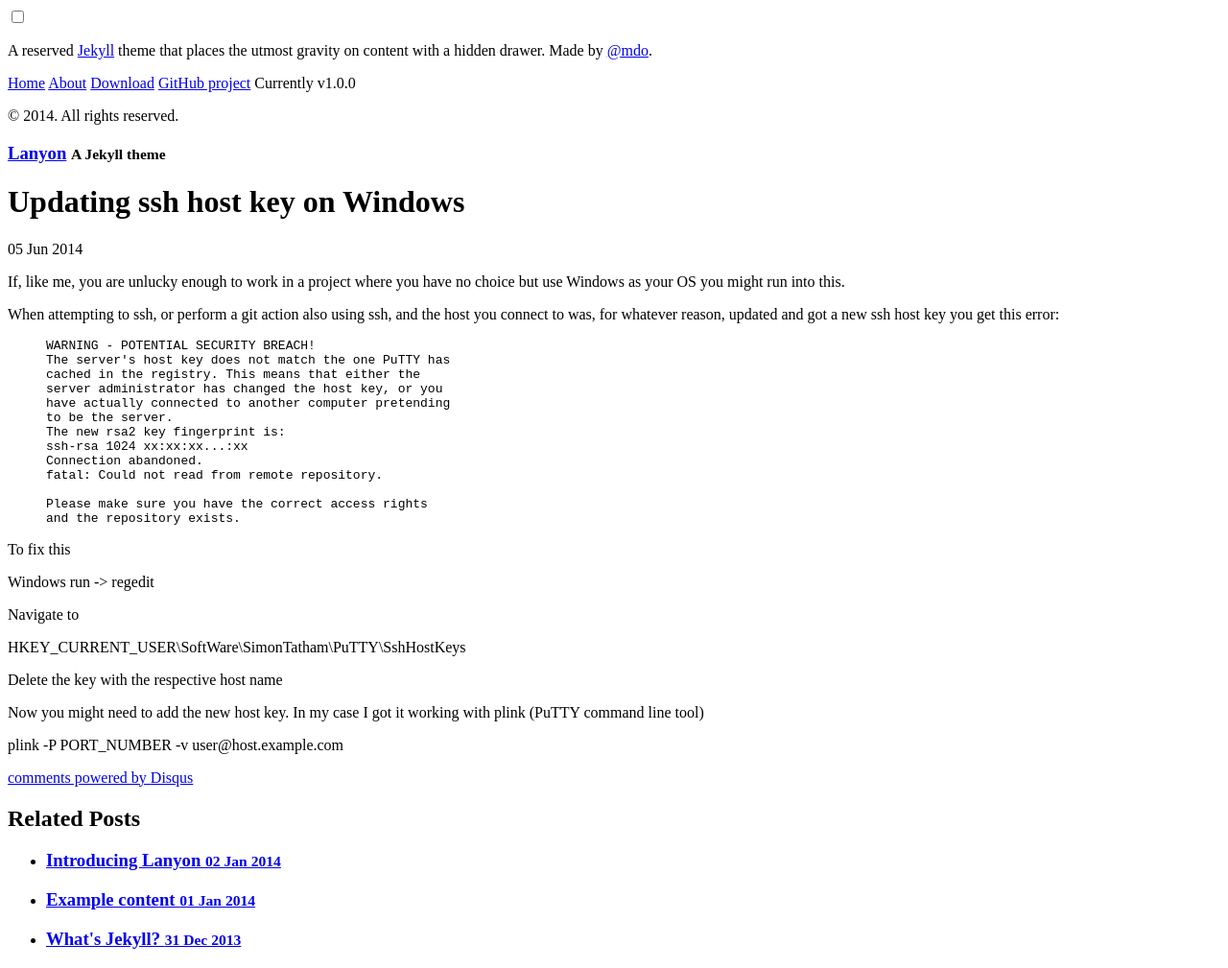
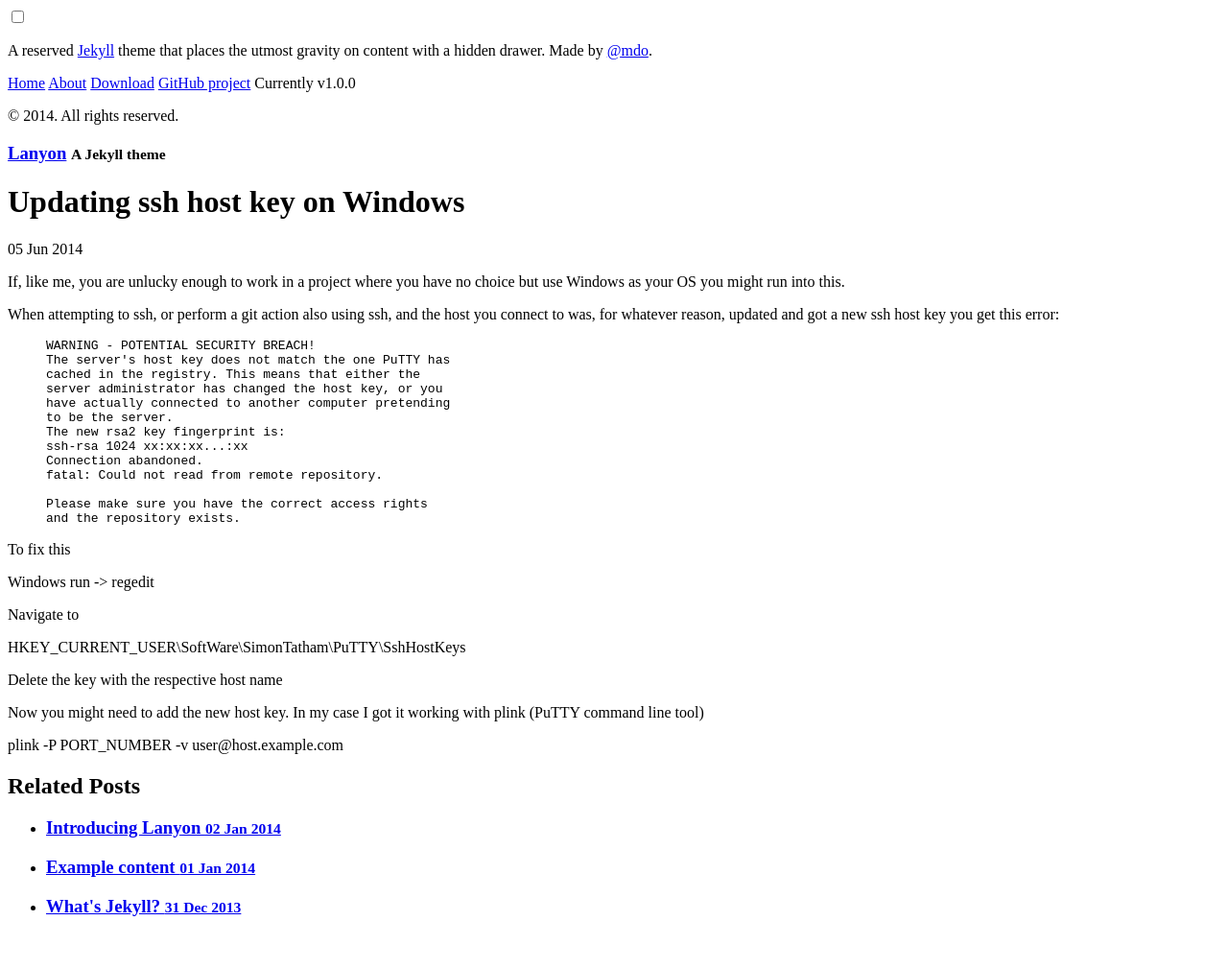
Before and after one commit to fripoli/fripoli.github.io, a Jekyll site: the page built from _posts/2014-06-05-ssh-host-key-does-not-match-the-one-putty-has.md, in a window 1280 px wide. Shown: the whole page at 96% size. Built offline with Jekyll 4.4.1, drawn with Linux system fonts in a browser that asks for light colours; Markdown is read by kramdown in place of the engine named in the settings; comment, search, counter and statistics services are not loaded; after the commit the page ends 975 px from its top, so only the background shows below that.

Commit message:
Update post.html

```diff
--- a/_layouts/post.html
+++ b/_layouts/post.html
@@ -9,7 +9,7 @@ layout: default
 </div>
 
 {% if page.comments %}
-  {% include comments.html %}
+  <div id="disqus_thread"></div>
 {% endif %}
 
 <div class="related">
```
